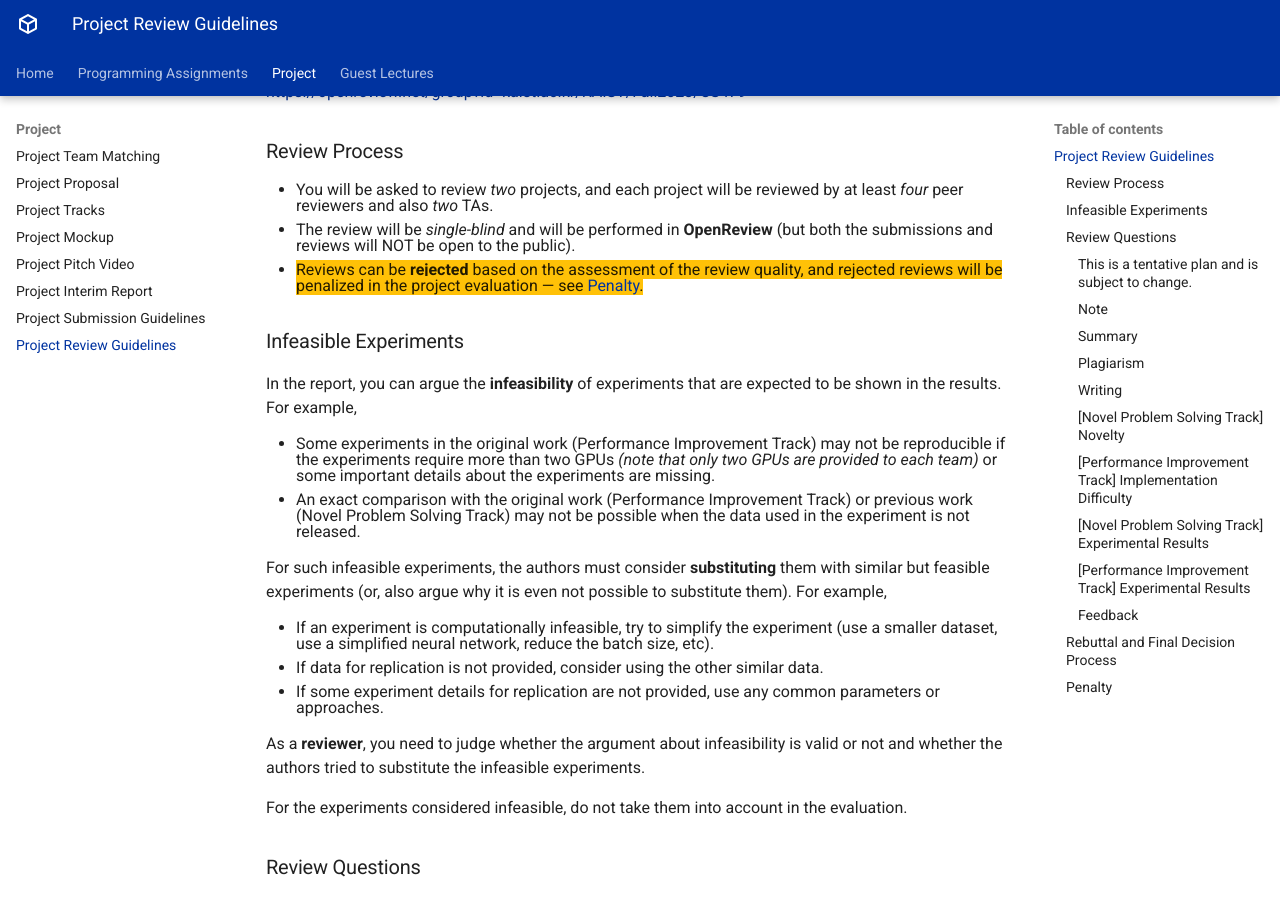
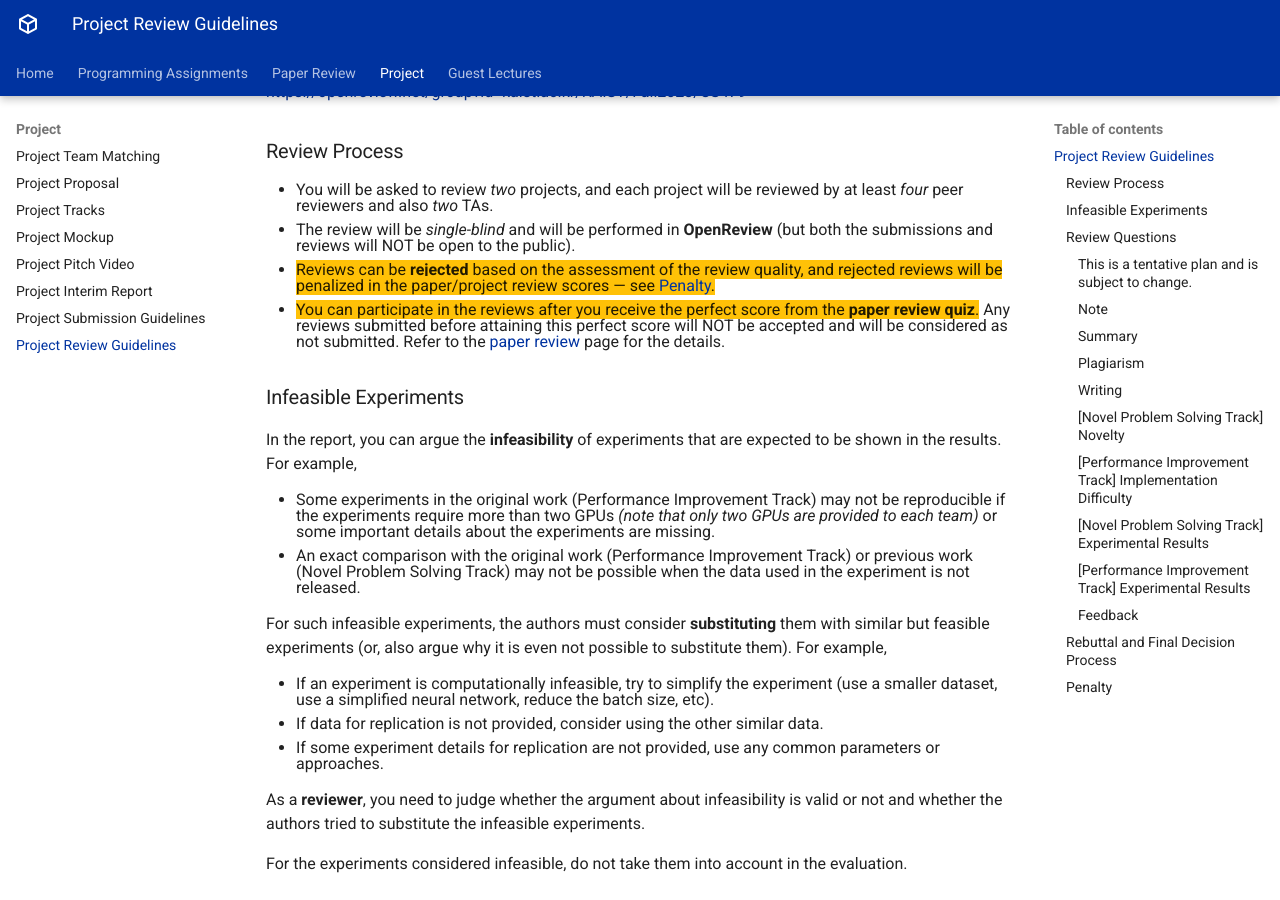
Before and after one commit to mhsung/kaist-cs479-fall-2023, an MkDocs documentation site: the page built from docs/project-review-guidelines.md, in a window 1280 px wide and 900 px high, scrolled down 317 px. Built offline with MkDocs 1.6.1 and Material for MkDocs 9.7.7, drawn with Linux system fonts in a browser that asks for light colours; some of the changed text lies outside the part shown.

Commit message:
Updated.

```diff
--- a/docs/project-review-guidelines.md
+++ b/docs/project-review-guidelines.md
@@ -19,7 +19,8 @@
 
 - You will be asked to review *two* projects, and each project will be reviewed by at least *four* peer reviewers and also *two* TAs.
 - The review will be *single-blind* and will be performed in **OpenReview** (but both the submissions and reviews will NOT be open to the public).
-- ==Reviews can be **rejected** based on the assessment of the review quality, and rejected reviews will be penalized in the project evaluation &mdash; see [Penalty](#penalty).==
+- ==Reviews can be **rejected** based on the assessment of the review quality, and rejected reviews will be penalized in the paper/project review scores &mdash; see [Penalty](#penalty).==
+- ==You can participate in the reviews after you receive the perfect score from the **paper review quiz**.== Any reviews submitted before attaining this perfect score will NOT be accepted and will be considered as not submitted. Refer to the [paper review](../paper-review){:target="_blank"} page for the details.
 
 
 ### Infeasible Experiments
@@ -145,7 +146,7 @@ Provide questions or comments. Please be constructive, respectful, and detailed
 
 
 ### Penalty
-- **Unsubmitted or rejected review** (for each): ==20% penalty== in the project evaluation.
-
+- **Late submission**: A 10% penalty for **each** late day and for **each** review in the paper/project review scores.
+- ==Note that the reviews can be **rejected** based on the assessment of the review quality. The rejected reviews will be considered as not submitted.==
 
 <br />
--- a/mkdocs.yml
+++ b/mkdocs.yml
@@ -31,6 +31,7 @@ copyright: Copyright &copy; 2023 Minhyuk Sung
 nav:
   - Home: index.md
   - Programming Assignments: programming-assignments.md
+  - Paper Review: paper-review.md
   - Project:
     - Project Team Matching: project-team-matching.md
     - Project Proposal: project-proposal.md
```
Also changed, not shown: docs/index.md (+1 -1 lines), docs/paper-review.md (added, +58 -0 lines), docs/project-team-matching.md (+1 -1 lines).
